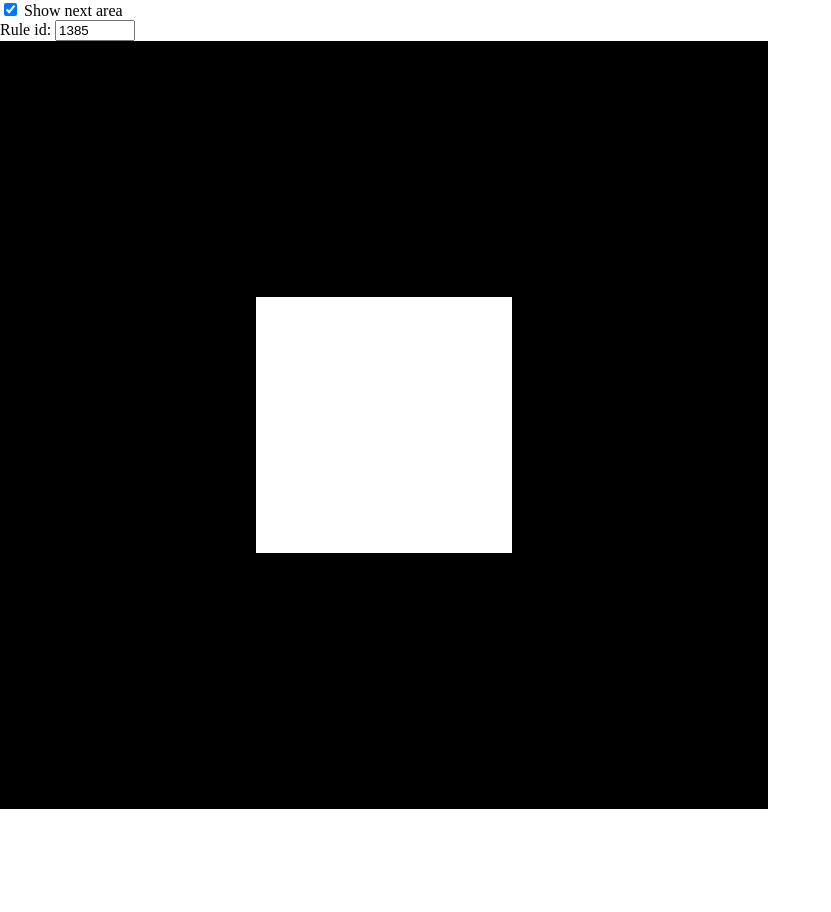
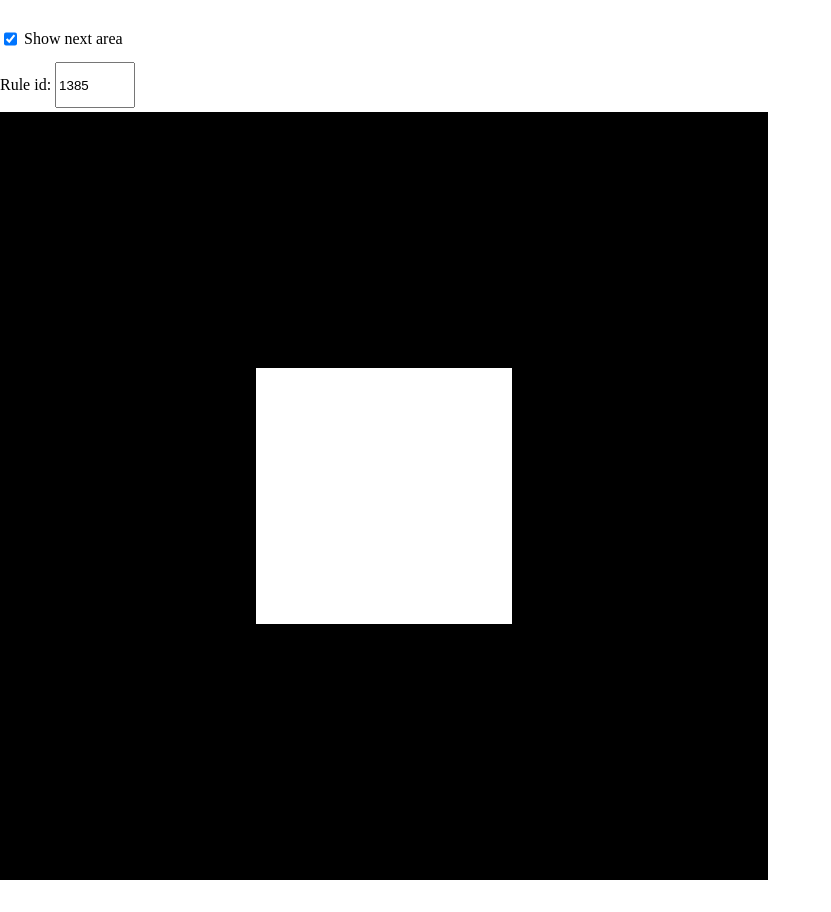
Before and after one commit to syme31/syme31.github.io, a plain HTML site: page fca/index.html in a window 1280 px wide. Shown: the whole page, without its empty margins (0-831 px from the left). Before the commit the page ends 841 px from the top, so only its background shows below. Drawn offline with Linux system fonts and the light colour scheme.

Commit message:
resize input and checkbox

```diff
--- a/fca/index.html
+++ b/fca/index.html
@@ -4,9 +4,11 @@
 	<link rel="stylesheet" href="style.css" />
 </head>
 <body>
-	<input type="checkbox" id="show-zoom-area" checked="checked" />
-	<label for="show-zoom-area">Show next area</label><br />
-	Rule id: <input type="number" id="ruleId" />
+	<p style="height: 10%;">
+		<input type="checkbox" id="show-zoom-area" checked="checked" style="height: 50%; vertical-align: middle" />
+		<label for="show-zoom-area" style="height: 50%; vertical-align: middle;">Show next area</label><br />
+		Rule id: <input type="number" id="ruleId" style="height: 50%;" />
+	</p>
 	<div id="layers" style="position: relative; width: 100%; height: 100%;">
 		<canvas id="main" style="z-index: 0;"></canvas>
 		<canvas id="zoom" style="z-index: 1;"></canvas>
```
